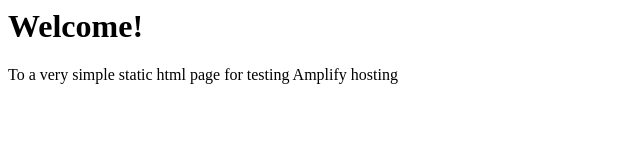
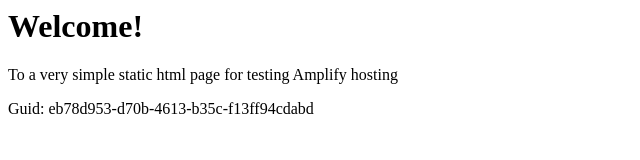
Before and after one commit to aws-aemilia-bah/Github-PR-Commit-Integration-Test-DoNotTouch-v0-preprod-me-south-1, a website: page src/index.html in a window 1280 px wide. Shown: the whole page, without its empty margins (0-640 px from the left). Drawn offline with Linux system fonts and the light colour scheme.

Commit message:
commit from integ tests

```diff
--- a/src/index.html
+++ b/src/index.html
@@ -1,3 +1,5 @@
+
+
 <html lang="en">
 
 <head>
@@ -10,6 +12,6 @@
 <body>
     <h1>Welcome!</h1>
     <p>To a very simple static html page for testing Amplify hosting</p>
-</body>
+    <p>Guid: eb78d953-d70b-4613-b35c-f13ff94cdabd</p></body>
 
 </html>
```
